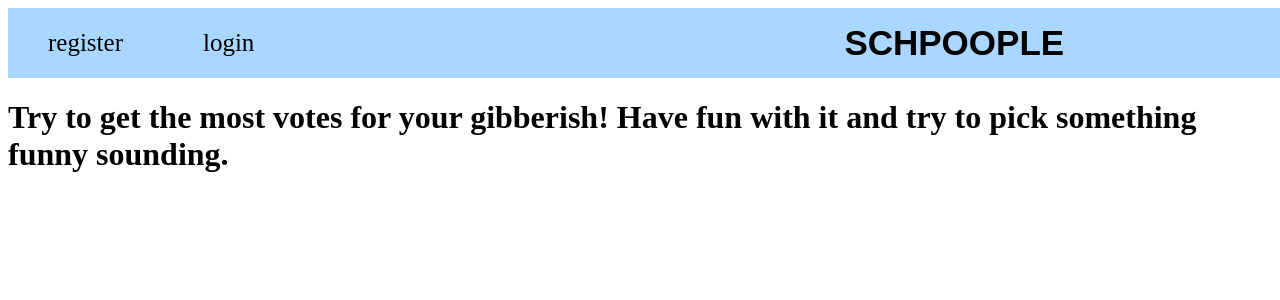
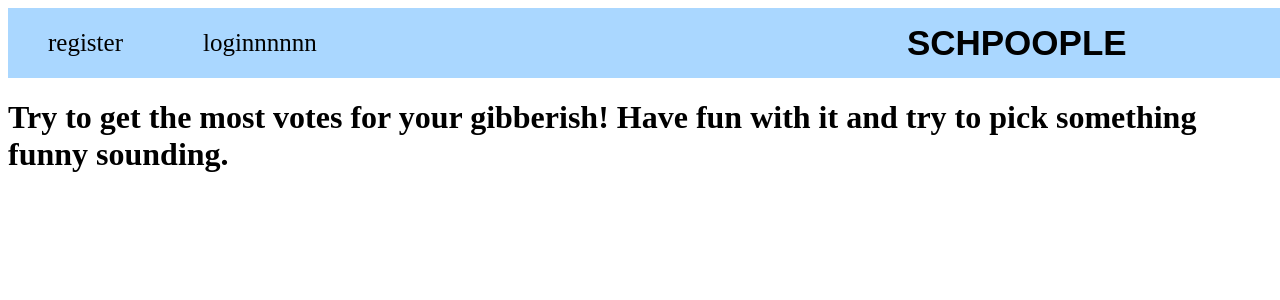
Before and after one commit to ghorus/flaskdemoagain, a Flask app: page /about in a window 1280 px wide. Shown: the top 300 px of the page. Run offline with Flask 3, Linux system fonts and the light colour scheme.

Commit message:
logginnn

```diff
--- a/flask_pract/templates/layout.html
+++ b/flask_pract/templates/layout.html
@@ -30,7 +30,7 @@
     {% else %}
     <div class="nav">
         <a href="{{ url_for('register')}}">register</a>
-        <a href="{{ url_for('login')}}">login</a>
+        <a href="{{ url_for('login')}}">loginnnnnn</a>
         <a  class= "home" href="{{ url_for('home')}}">SCHPOOPLE</a>
     </div>
     {% endif %}
```
